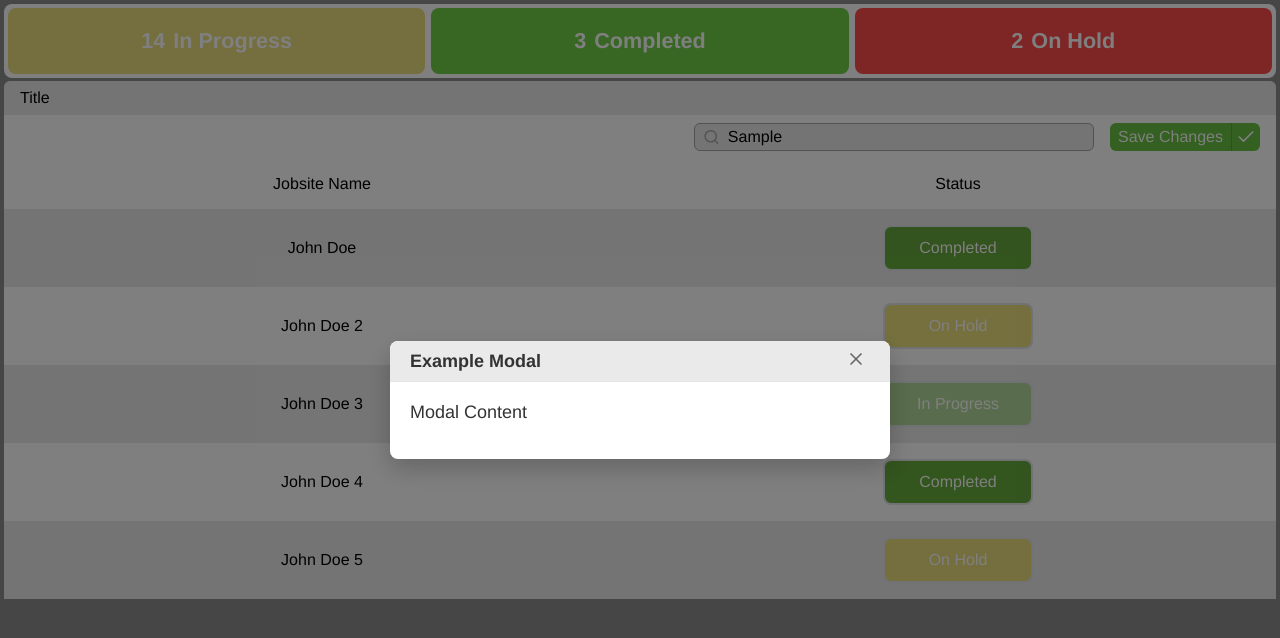
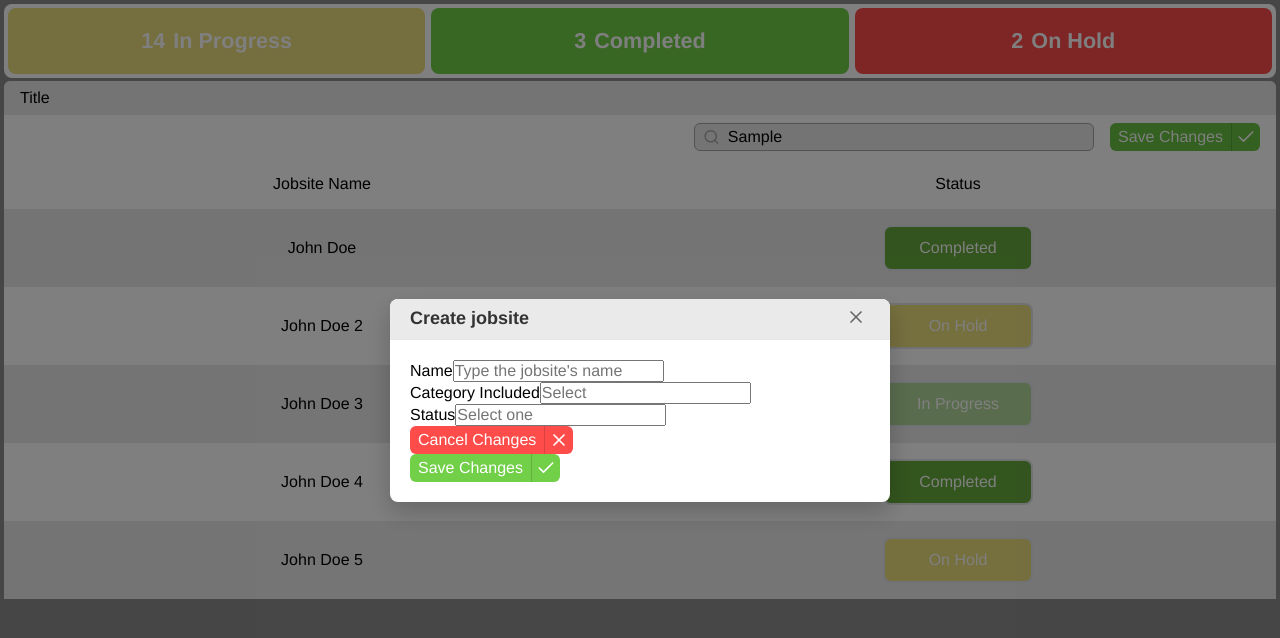
Before and after one commit to Haki-Celmeta/Inventory-Management, a React (Vite) app: page / in a window 1280 px wide. Both pictures are taken after typing "Sample" into the empty fields and a click on the button "Save Changes". Shown: the top 638 px of the page. Built offline with nearby package versions, Linux system fonts and the light colour scheme.

Commit message:
shallow copy of create site modal

```diff
--- /dev/null
+++ b/src/components/site-list/CreateSiteModal.jsx
@@ -0,0 +1,37 @@
+import Modal from "../modal/Modal.jsx";
+import Button from "../button/Button.jsx";
+
+const CreateSiteModal = ({isModalOpen, closeModal}) => {
+    return (
+        <Modal
+            isOpen={isModalOpen}
+            onClose={closeModal}
+            title="Create jobsite"
+        >
+            <div className="create-site-modal">
+                <form>
+                    <div>
+                        <label htmlFor="name" className="form-label">Name</label>
+                        <input id={'name'} placeholder={"Type the jobsite's name"}/>
+                    </div>
+                    <div>
+                        <div>
+                            <label htmlFor="category" className="form-label">Category Included</label>
+                            <input id={'name'} placeholder={"Select"}/>
+                        </div>
+                        <div>
+                            <label htmlFor="status" className="form-label">Status</label>
+                            <input id={'status'} placeholder={"Select one"}/>
+                        </div>
+                    </div>
+                </form>
+                <div className={'modal-buttons'}>
+                    <Button variant={'cancel'} colorTone={'light'} onClick={closeModal} />
+                    <Button variant={'save'} colorTone={'light'} onClick={closeModal} />
+                </div>
+            </div>
+        </Modal>
+    )
+}
+
+export default CreateSiteModal;
--- a/src/components/site-list/SiteList.jsx
+++ b/src/components/site-list/SiteList.jsx
@@ -4,6 +4,7 @@ import Button from "../button/Button.jsx";
 import TableOfSites from "./TableOfSites.jsx";
 import {useState} from "react";
 import Modal from "../modal/Modal.jsx";
+import CreateSiteModal from "./CreateSiteModal.jsx";
 
 const mockJobList = [
     {
@@ -60,15 +61,7 @@ const SiteList = () => {
                 <TableOfSites jobsites={mockJobList} />
             </div>
 
-            <Modal
-                isOpen={isModalOpen}
-                onClose={closeModal}
-                title="Example Modal"
-            >
-                <div>
-                    <h3>Modal Content</h3>
-                </div>
-            </Modal>
+            <CreateSiteModal isModalOpen={isModalOpen} closeModal={closeModal} />
         </div>
     )
 }
```
